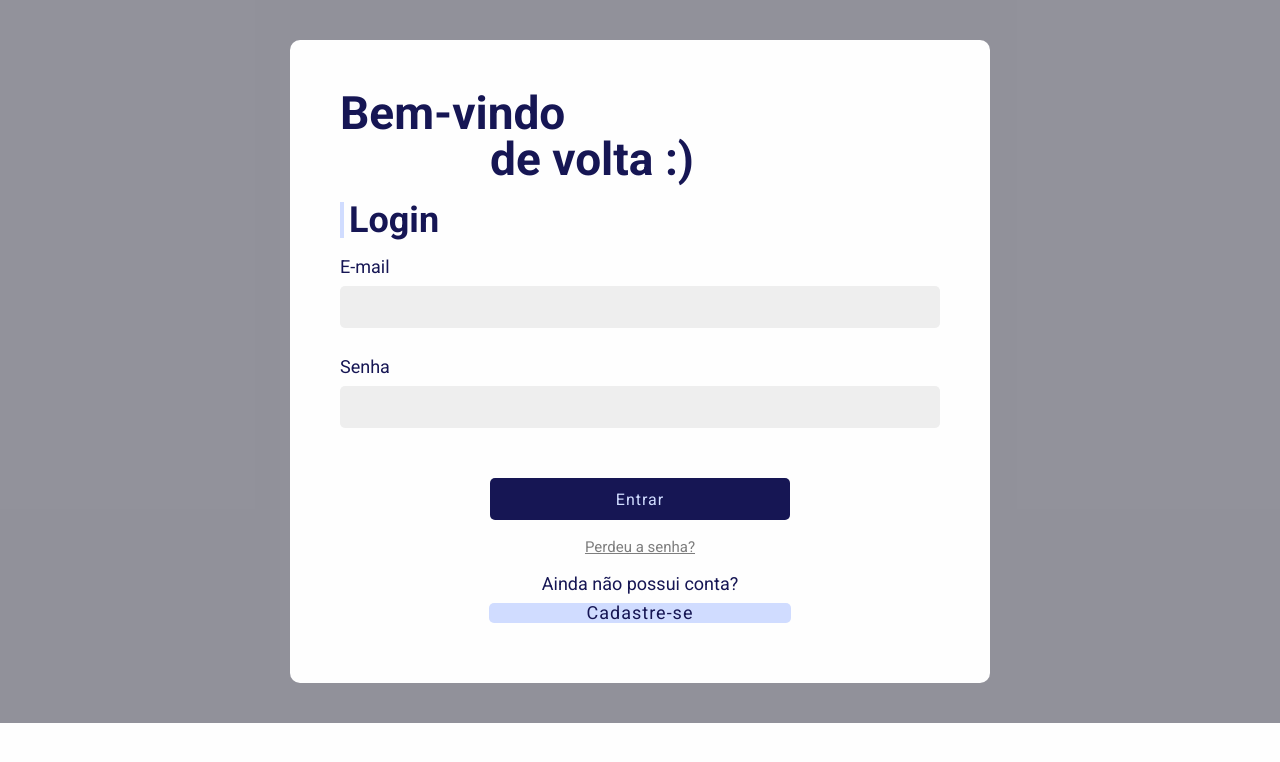
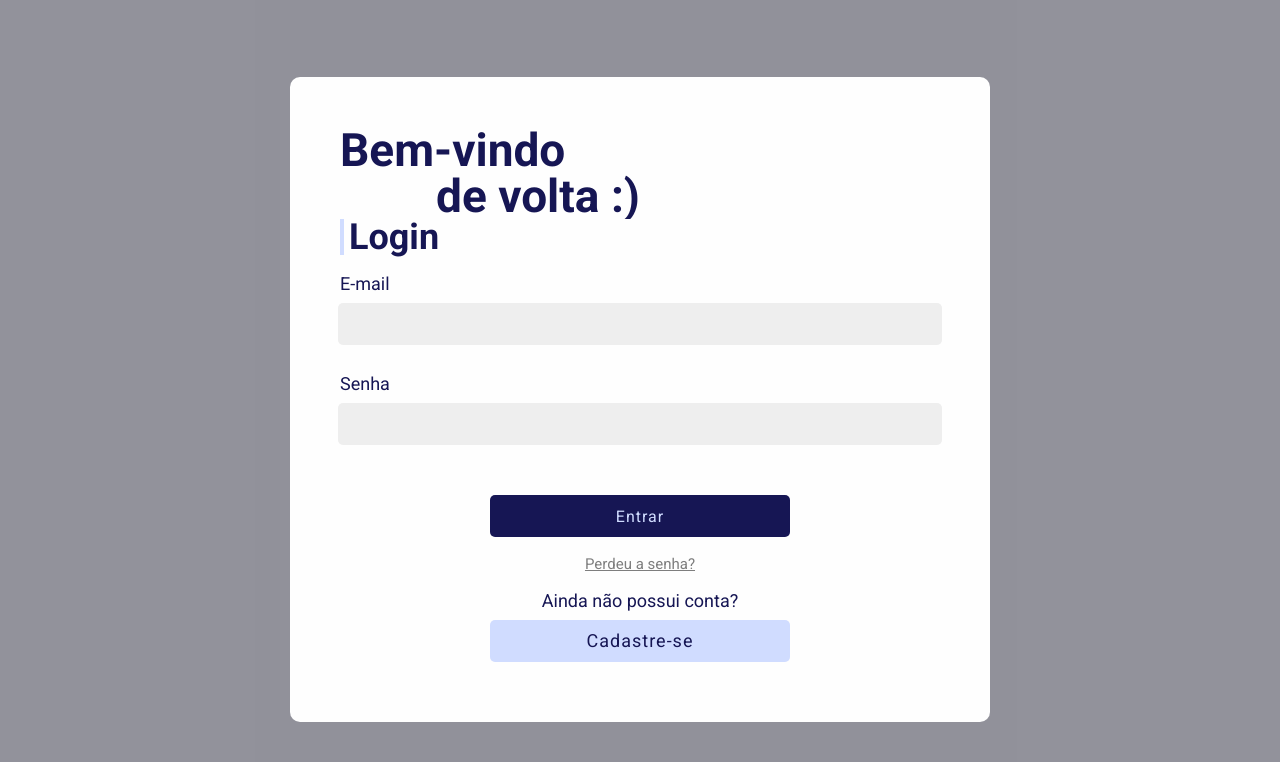
Before and after one commit to appgorillaz/frontend, a plain HTML site: page pages/login.html in a window 1280 px wide. Drawn offline with Linux system fonts and the light colour scheme.

Commit message:
fix: login page style

```diff
--- a/pages/login.html
+++ b/pages/login.html
@@ -12,12 +12,15 @@
 </head>
 
 <body>
-    <header></header>
-    <main class="tela-container-main">
+    <main class="tela-container-main login-main">
+        <header></header>
 
-        <section class="login_container-input">
-            <h1 class="login_titulo">Bem-vindo</h1><h2 class="login_titulo quebra">de volta :)</h2>
-            <h2 class="titulo-padrao">Login</h2>
+        <section class="login_container-input login-section">
+            <div>
+                <h1 class="login_titulo">Bem-vindo</h1>
+                <h2 class="login_titulo quebra">de volta :)</h2>
+            </div>
+                <h2 class="titulo-login" >Login</h2>
 
             <label class="login_label-input label-padrao" for="email">E-mail</label>
             <input class="login_input input-padrao" type="email" required>
@@ -31,8 +34,8 @@
             <a class="login_btn-cadastro botao-padrao2" href="../pages/cadastro.html">Cadastre-se</a>
         </section>
 
+        <footer></footer>
     </main>
-    <footer></footer>
 
 </body>
 
--- a/styles/login/login.css
+++ b/styles/login/login.css
@@ -1,11 +1,38 @@
 @import url(../style.css);
 
-
+.login-main{
+    display: flex;
+    align-items: center;
+    justify-content: center;
+    height: max-content;
+    padding: 0;
+    min-height: 100vh;
+}
 
 .login_container-input{
     display: flex;
     flex-direction: column;
     margin: 9vw 8vw 0 8vw;
+}
+
+.login-section{
+    margin: 15px 0 0;
+    max-width: 568px;
+    width: 90%;
+    justify-content: center;
+    align-items: center;
+}
+
+.login-section div{
+    max-width: 300px;
+    width: 100%;
+    margin-right: auto;
+}
+
+
+.login-section div h2 {
+    margin: 0;
+    text-align: end;
 }
 
 .login_titulo{
@@ -22,13 +49,23 @@
 
 }
 
-.titulo-padrao{
+.titulo-login{
     font-weight: var(--font-weight-titulo);
     font-size: 36px;
     border-left: 4px solid var(--cor-fundo-secundaria) ;
     padding-left: 5px;
+    margin-right: auto;
+}
+
+.login_label-input{
+    margin-right: auto;
+}
+
+.login_input{
+    width: 100%;
 
 }
+
 .login_container-input h2{
     margin-bottom: 20px;
 }
@@ -43,6 +80,10 @@
     background-color: var(--cor-input-destaque);
     height: 30px;
     border-radius: 5px;
+}
+
+.login_btn-entrar,.login_btn-cadastro{
+    width: 300px;
 }
 
 .btn-padrao{
@@ -75,6 +116,10 @@
 
 
 }
+.login_btn-cadastro {
+    padding: 12px 0px;
+}
+
 .botao-padrao2, .btn-padrao{
     max-width: 860px;
 }
@@ -88,6 +133,9 @@
         place-items: center;
         padding: 40px 0px;
         margin: 0;    /* Garante que o container ocupe toda a altura da tela */
+    }
+    .login-main {
+        padding: 0;
     }
 
     .login_container-input {
@@ -103,14 +151,10 @@
 
 
     .input-padrao .login_input {
-        width: 100%;
         height: 50px;
         max-height: 50px;
     }
-    .login_btn-entrar,.login_btn-cadastro{
-        width: 300px;
-        align-self: center;
-    }
+
     .login_paragrafo, .login_btn-senha{
         text-align: center;
         margin: 0;
```
